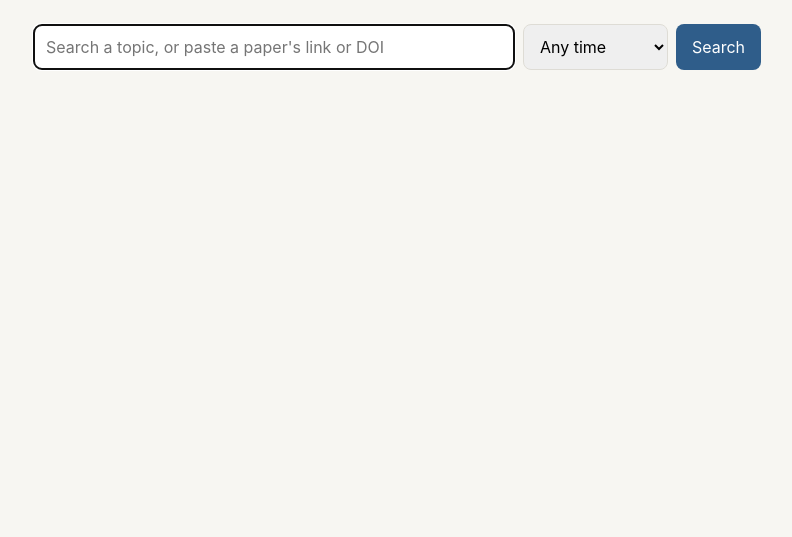
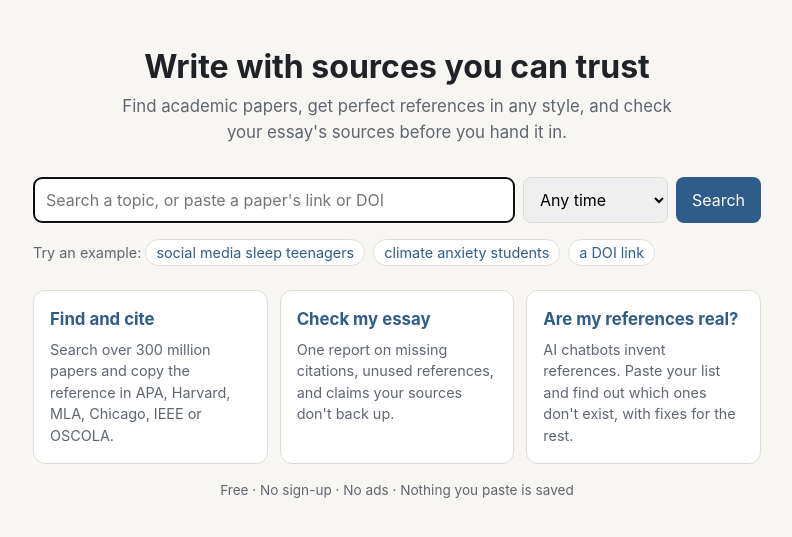
Before and after one commit to michelleshibu08/uni-researcher-helper, a Flask app: page / in a window 1280 px wide. Shown: the part 71-608 px from the top of the page, without its empty margins (243-1035 px from the left). Run offline with Flask 3, Linux system fonts and the light colour scheme.

Commit message:
New homepage with examples and feature cards, and an updated README
Co-Authored-By: Claude Opus 5.5 (1M context) <noreply@anthropic.com>

```diff
--- a/static/style.css
+++ b/static/style.css
@@ -217,3 +217,54 @@ button.busy { opacity: 0.6; pointer-events: none; }
 .checklist .good::before { content: "✓"; color: var(--supported); }
 .checklist .warn::before { content: "!"; color: var(--partly); }
 .checklist .bad::before { content: "✗"; color: var(--not-supported); }
+
+/* Homepage */
+.hero { text-align: center; padding: 24px 0 8px; }
+.hero h1 { margin: 0 0 8px; font-size: 2rem; line-height: 1.2; }
+.hero p { margin: 0 auto 24px; max-width: 560px; color: var(--muted); font-size: 1.05rem; }
+
+.examples { color: var(--muted); font-size: 0.9rem; margin-top: -12px; }
+.examples a {
+  display: inline-block;
+  margin: 4px 4px 0 0;
+  padding: 2px 10px;
+  border: 1px solid var(--border);
+  border-radius: 999px;
+  background: var(--card);
+  text-decoration: none;
+}
+
+.features {
+  display: grid;
+  grid-template-columns: repeat(auto-fit, minmax(200px, 1fr));
+  gap: 12px;
+  margin: 24px 0 16px;
+}
+.feature {
+  display: block;
+  padding: 16px;
+  color: var(--text);
+  text-decoration: none;
+  background: var(--card);
+  border: 1px solid var(--border);
+  border-radius: 12px;
+  transition: border-color 0.15s;
+}
+.feature:hover { border-color: var(--accent); }
+.feature h2 { margin: 0 0 6px; font-size: 1.05rem; color: var(--accent); }
+.feature p { margin: 0; color: var(--muted); font-size: 0.9rem; }
+
+.promise { text-align: center; color: var(--muted); font-size: 0.85rem; }
+
+@media (max-width: 600px) {
+  .hero h1 { font-size: 1.5rem; }
+  .nav { margin-left: 0; width: 100%; }
+}
+.other-style { grid-template-columns: 96px 1fr auto; }
+.other-style select { width: 100%; }
+.nav { flex-wrap: wrap; }
+@media (max-width: 600px) {
+  .nav { gap: 4px 14px; font-size: 0.9rem; }
+  .other-style { grid-template-columns: 1fr; }
+  .other-style select { width: auto; justify-self: start; }
+}
--- a/templates/index.html
+++ b/templates/index.html
@@ -1,6 +1,13 @@
 {% extends "base.html" %}
 
 {% block content %}
+{% if not query %}
+  <section class="hero">
+    <h1>Write with sources you can trust</h1>
+    <p>Find academic papers, get perfect references in any style, and check your essay's sources before you hand it in.</p>
+  </section>
+{% endif %}
+
 <form class="search" action="{{ url_for('home') }}" method="get">
   <input type="text" name="q" value="{{ query }}" placeholder="Search a topic, or paste a paper's link or DOI" required autofocus>
   <select name="years" aria-label="Published">
@@ -10,6 +17,32 @@
   </select>
   <button type="submit">Search</button>
 </form>
+
+{% if not query %}
+  <p class="examples">
+    Try an example:
+    <a href="{{ url_for('home', q='social media sleep teenagers') }}">social media sleep teenagers</a>
+    <a href="{{ url_for('home', q='climate anxiety students') }}">climate anxiety students</a>
+    <a href="{{ url_for('home', q='https://doi.org/10.1038/nature04286') }}">a DOI link</a>
+  </p>
+
+  <div class="features">
+    <a class="feature" href="#top" onclick="document.querySelector('.search input').focus(); return false;">
+      <h2>Find and cite</h2>
+      <p>Search over 300 million papers and copy the reference in APA, Harvard, MLA, Chicago, IEEE or OSCOLA.</p>
+    </a>
+    <a class="feature" href="{{ url_for('essay') }}">
+      <h2>Check my essay</h2>
+      <p>One report on missing citations, unused references, and claims your sources don't back up.</p>
+    </a>
+    <a class="feature" href="{{ url_for('verify') }}">
+      <h2>Are my references real?</h2>
+      <p>AI chatbots invent references. Paste your list and find out which ones don't exist, with fixes for the rest.</p>
+    </a>
+  </div>
+
+  <p class="promise">Free · No sign-up · No ads · Nothing you paste is saved</p>
+{% endif %}
 
 {% if error %}
   <p class="message">{{ error }}</p>
```
Also changed, not shown: README.md, 3 other files.
